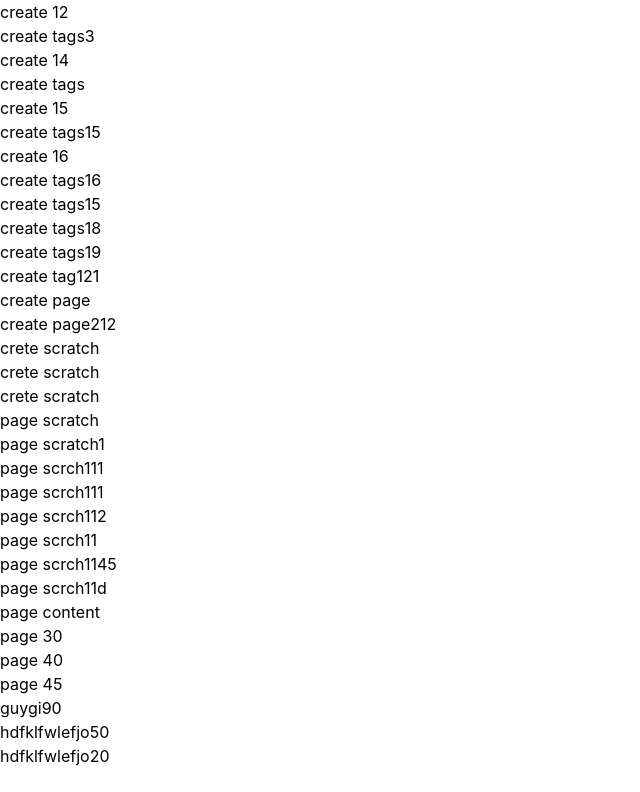
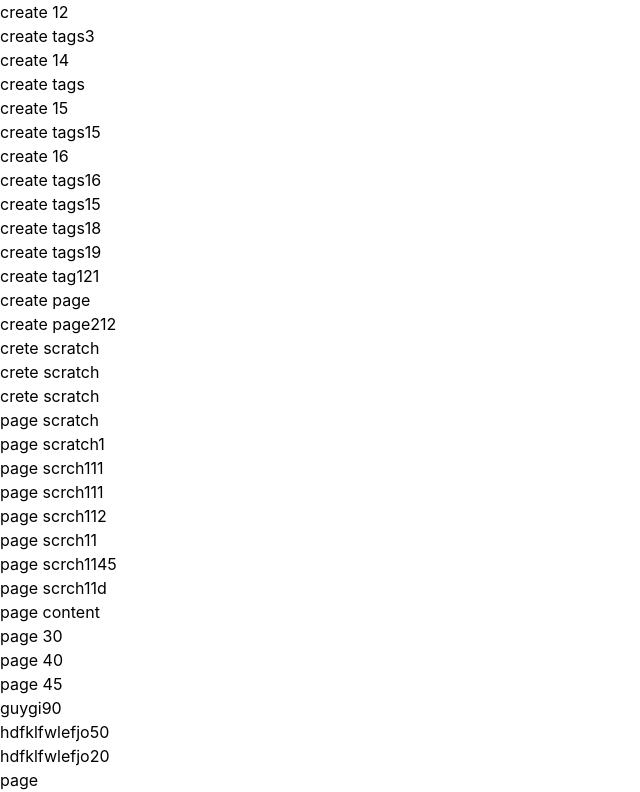
Before and after one commit to UmiduKaushika97/promotion-project, a React (Vite) app: page / in a window 1280 px wide. Shown: the part 580-1372 px from the top of the page, without its empty margins (0-640 px from the left). Before the commit the page ends 1348 px from the top, so only its background shows below. Built offline with nearby package versions, Linux system fonts and the light colour scheme.

Commit message:
page create

```diff
--- a/src/App.tsx
+++ b/src/App.tsx
@@ -93,6 +93,8 @@ function App() {
 
 <p>hdfklfwlefjo20 </p>
 
+<h5> page </h5>
+
     </>
   )
 }
```
